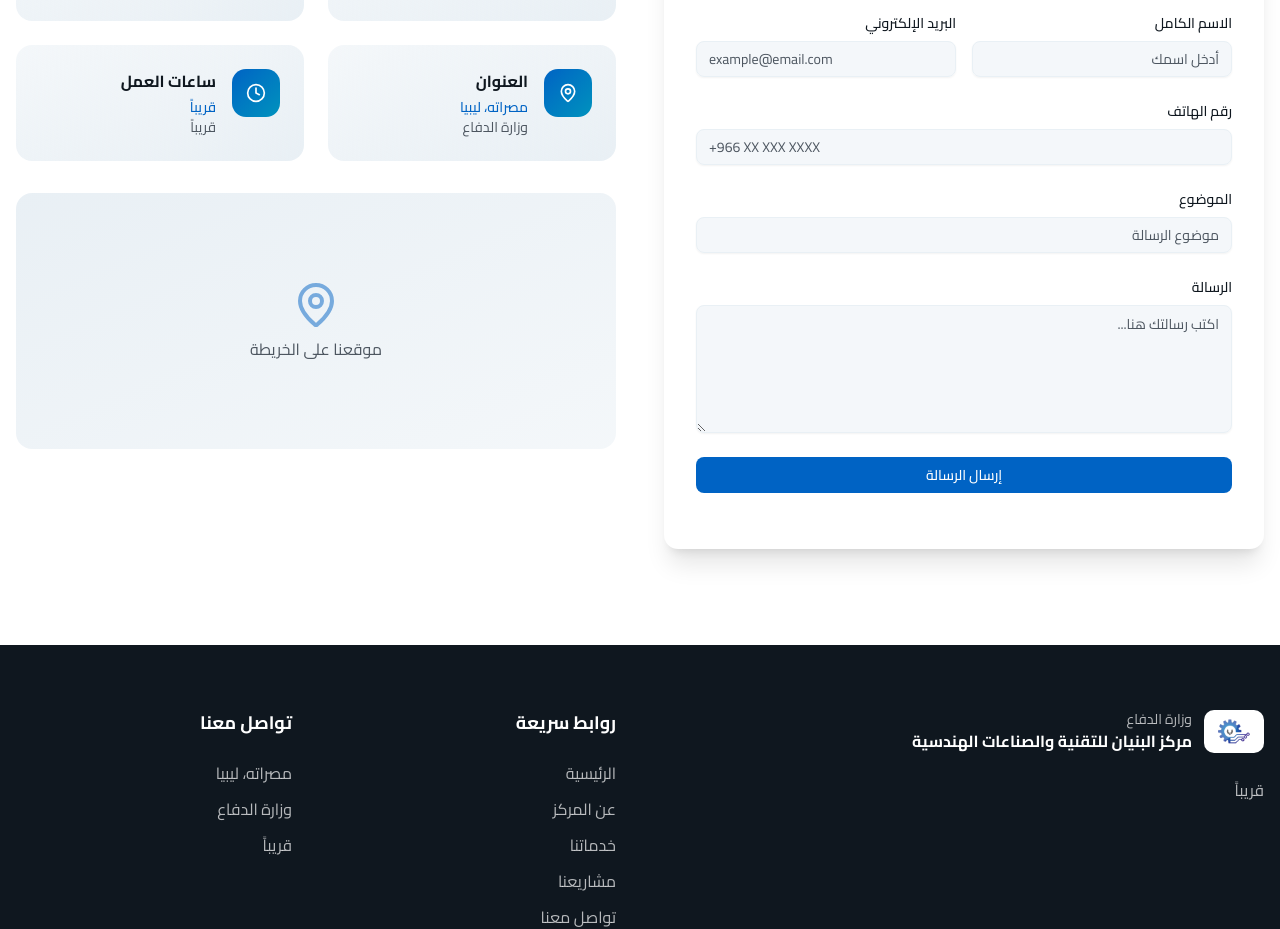
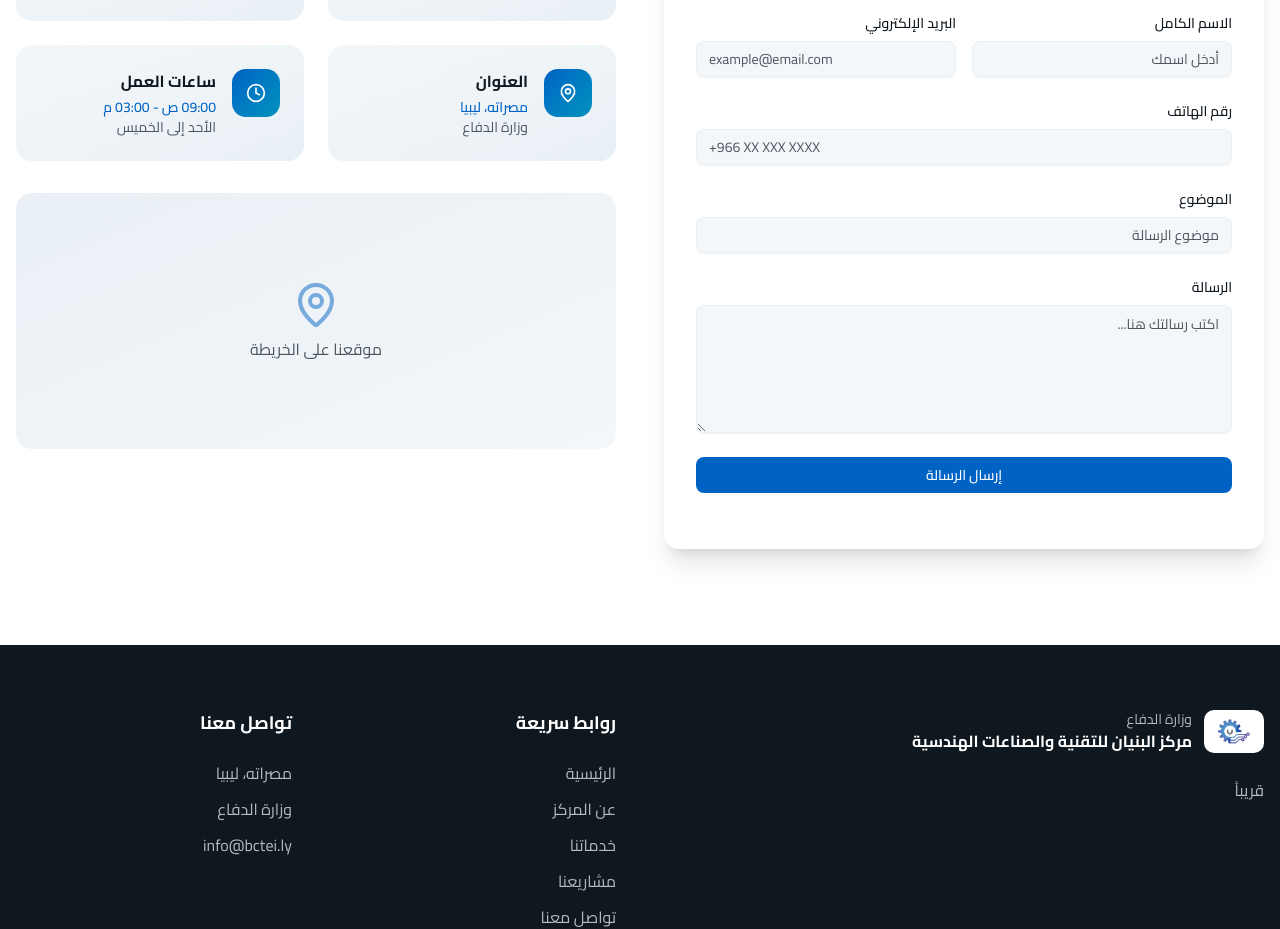
Before and after one commit to BCTEI/BCTEI-website, a Next.js app: page / in a window 1280 px wide. Shown: the part 3231-4160 px from the top of the page. Built offline with nearby package versions, Linux system fonts and the light colour scheme.

Commit message:
feat: improve website content and add info@bctei.ly as official email

```diff
--- a/components/contact-section.tsx
+++ b/components/contact-section.tsx
@@ -16,7 +16,7 @@ const contactInfo = [
   {
     icon: Mail,
     title: "البريد الإلكتروني",
-    value: "قريباً",
+    value: "info@bctei.ly",
     description: "راسلونا في أي وقت"
   },
   {
@@ -28,8 +28,8 @@ const contactInfo = [
   {
     icon: Clock,
     title: "ساعات العمل",
-    value: "قريباً",
-    description: "قريباً"
+    value: "09:00 ص - 03:00 م",
+    description: "الأحد إلى الخميس"
   }
 ]
 
--- a/components/footer.tsx
+++ b/components/footer.tsx
@@ -57,7 +57,7 @@ export function Footer() {
             <ul className="space-y-3 text-white/70">
               <li>مصراته، ليبيا</li>
               <li>وزارة الدفاع</li>
-              <li>قريباً</li>
+              <li>info@bctei.ly</li>
             </ul>
           </div>
         </div>
--- a/components/hero-section.tsx
+++ b/components/hero-section.tsx
@@ -66,7 +66,7 @@ export function HeroSection() {
       {/* Bottom Wave */}
       <div className="absolute bottom-0 left-0 right-0">
         <svg viewBox="0 0 1440 120" fill="none" xmlns="http://www.w3.org/2000/svg" className="w-full">
-          <path d="M0 120L60 110C120 100 240 80 360 70C480 60 600 60 720 65C840 70 960 80 1080 85C1200 90 1320 90 1380 90L1440 90V120H1380C1320 120 1200 120 1080 120C960 120 840 120 720 120C600 120 480 120 360 120C240 120 120 120 60 120H0Z" fill="white"/>
+          <path d="M0 120L60 110C120 100 240 80 360 70C480 60 600 60 720 65C840 70 960 80 1080 85C1200 90 1320 90 1380 90L1440 90V120H1380C1320 120 1200 120 1080 120C960 120 840 120 720 120C600 120 480 120 360 120C240 120 120 120 60 120H0Z" fill="white" />
         </svg>
       </div>
     </section>
```
Also changed, not shown: components/about-section.tsx (line endings or trailing spaces), components/projects-section.tsx (line endings or trailing spaces), components/services-section.tsx (line endings or trailing spaces).
